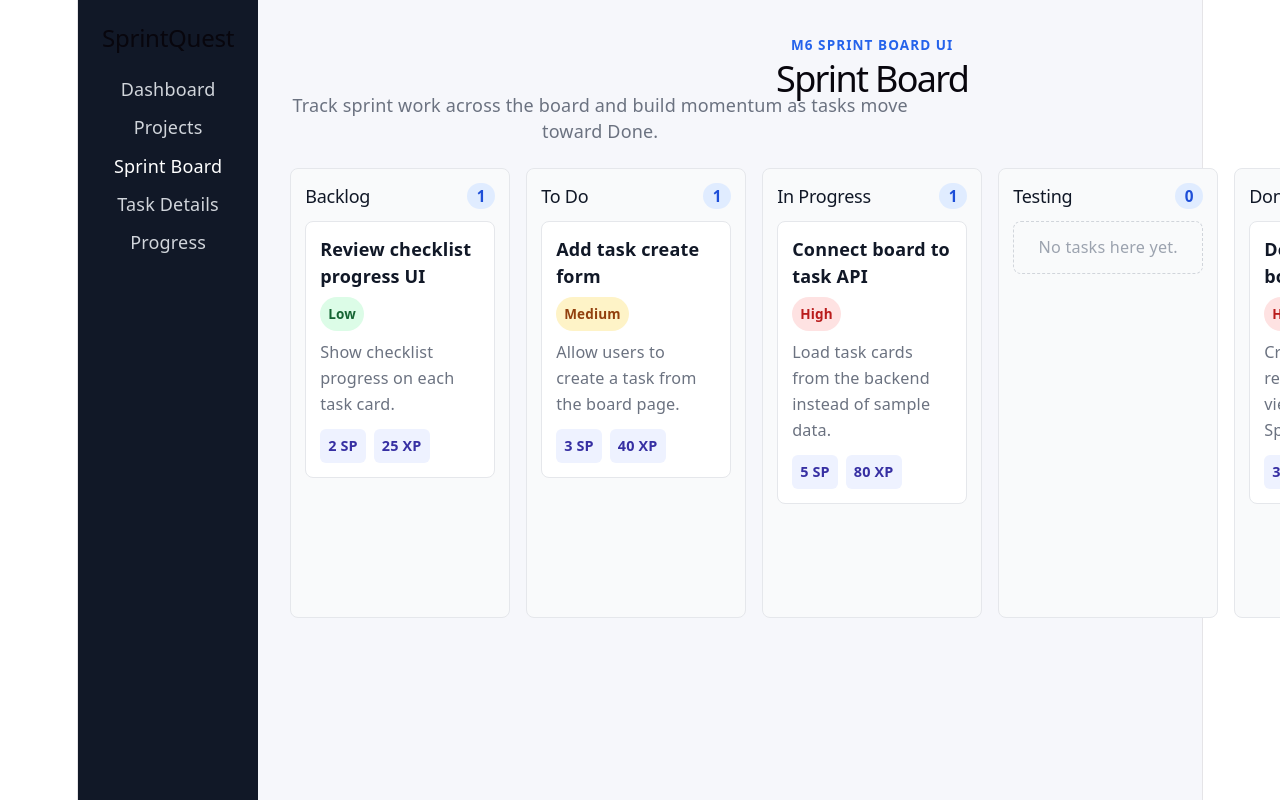
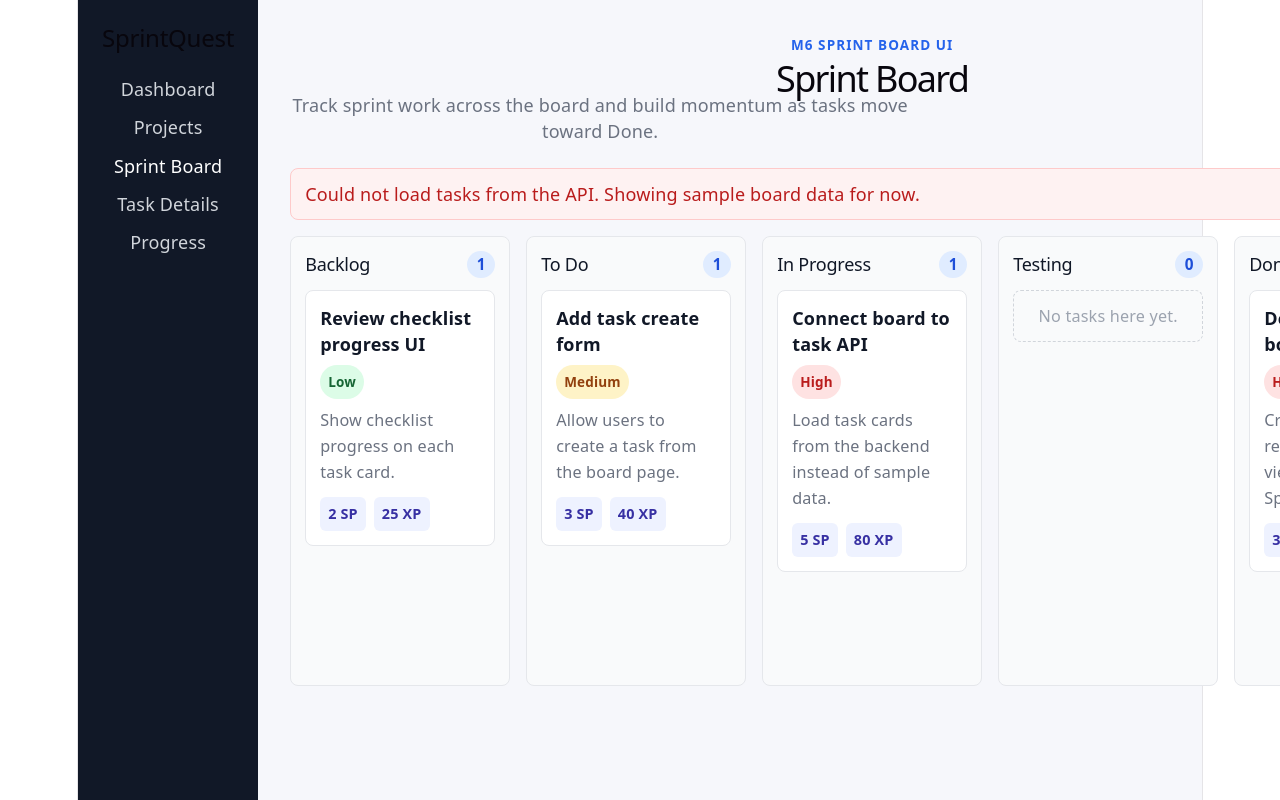
Before and after one commit to james-thegreat/SprintQuest, a React (Vite) app in the folder frontend/sprintquest-ui/: page /board in a window 1280 px wide. Shown: the top 800 px of the page. Built offline with nearby package versions, Linux system fonts and the light colour scheme; no server answers.

Commit message:
feat: load sprint board tasks from API

```diff
--- a/frontend/sprintquest-ui/src/App.css
+++ b/frontend/sprintquest-ui/src/App.css
@@ -245,3 +245,19 @@
     grid-template-columns: repeat(5, 240px);
   }
 }
+
+.board-message {
+  margin-bottom: 16px;
+  padding: 12px 14px;
+  border: 1px solid #bfdbfe;
+  border-radius: 8px;
+  background: #eff6ff;
+  color: #1d4ed8;
+  text-align: left;
+}
+
+.board-message-error {
+  border-color: #fecaca;
+  background: #fef2f2;
+  color: #b91c1c;
+}
--- a/frontend/sprintquest-ui/src/pages/BoardPage.tsx
+++ b/frontend/sprintquest-ui/src/pages/BoardPage.tsx
@@ -1,3 +1,5 @@
+import { useEffect, useState } from 'react';
+import { getTasks } from '../api/tasksApi';
 import {
   taskPriorityLabels,
   taskStatusLabels,
@@ -49,6 +51,27 @@ const sampleTasks: SprintTask[] = [
 ];
 
 export function BoardPage() {
+
+    const [tasks, setTasks] = useState<SprintTask[]>(sampleTasks);
+    const [isLoading, setIsLoading] = useState(true);
+    const [errorMessage, setErrorMessage] = useState<string | null>(null);
+
+    useEffect(() => {
+    async function loadTasks() {
+        try {
+        const apiTasks = await getTasks();
+        setTasks(apiTasks);
+        } catch {
+        setErrorMessage('Could not load tasks from the API. Showing sample board data for now.');
+        setTasks(sampleTasks);
+        } finally {
+        setIsLoading(false);
+        }
+    }
+
+    void loadTasks();
+    }, []);
+
   return (
     <section>
       <header className="page-header">
@@ -59,9 +82,12 @@ export function BoardPage() {
         </p>
       </header>
 
+      {isLoading && <p className="board-message">Loading board tasks...</p>}
+{errorMessage && <p className="board-message board-message-error">{errorMessage}</p>}
+
       <div className="board-grid">
         {taskStatuses.map((column) => {
-          const columnTasks = sampleTasks.filter((task) => task.status === column);
+          const columnTasks = tasks.filter((task) => task.status === column);
 
           return (
             <section className="board-column" key={column}>
```
